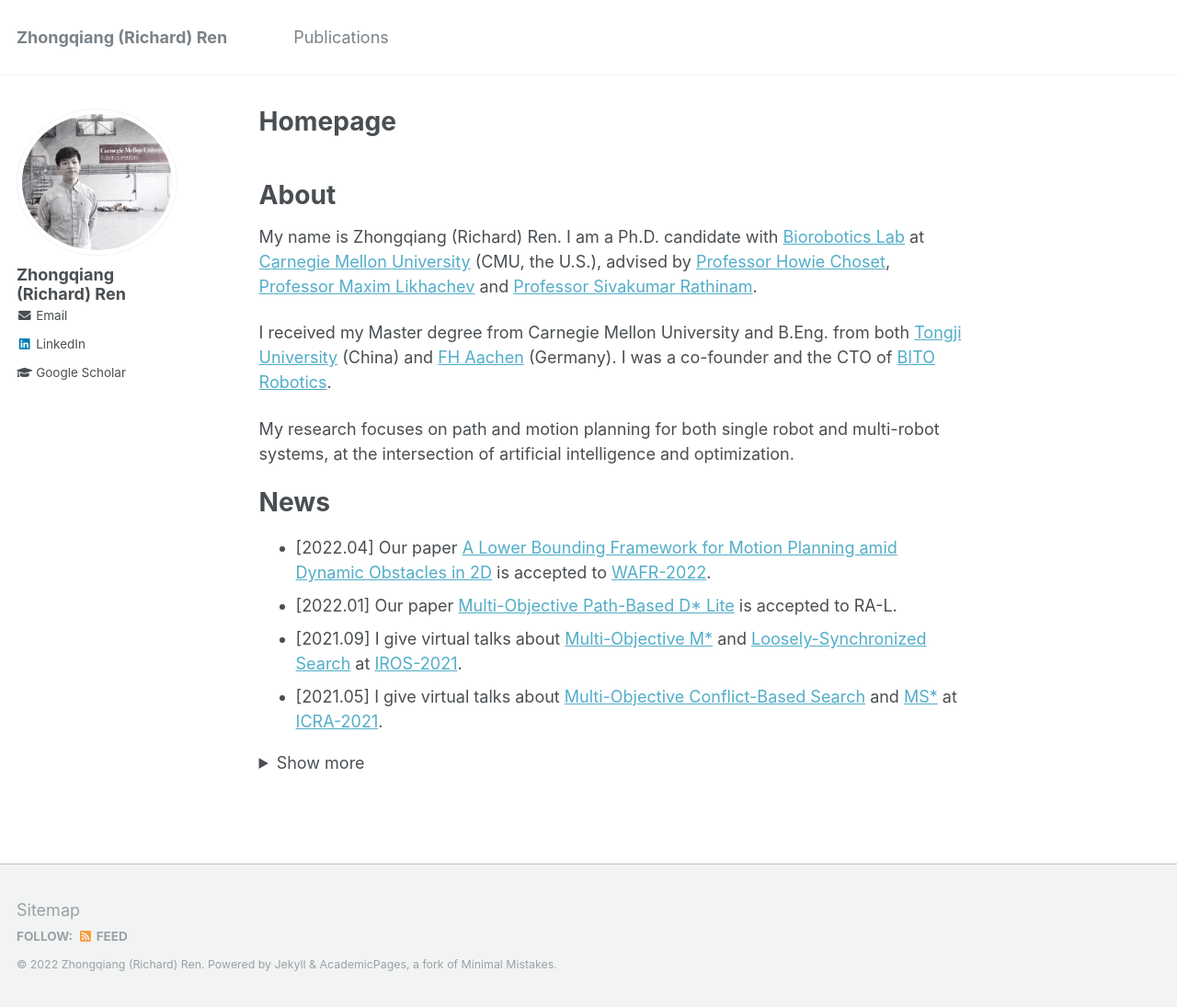
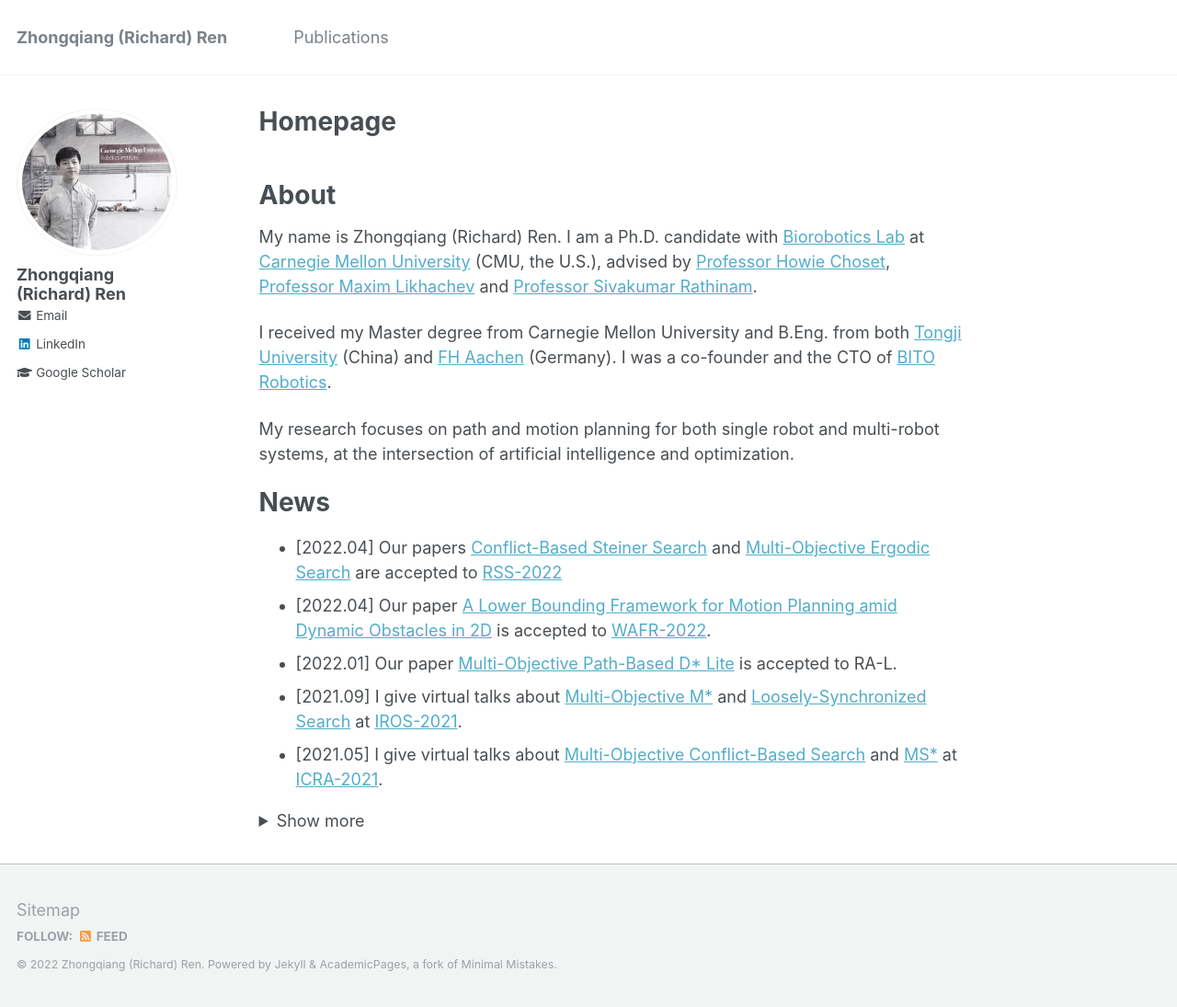
Before and after one commit to wonderren/wonderren.github.io, a Jekyll site: the page built from _pages/about.md, in a window 1280 px wide and 1095 px high. Shown: the whole window at 92% size. Built offline with Jekyll 4.4.1, drawn with Linux system fonts in a browser that asks for light colours.

Commit message:
add RSS news

```diff
--- a/_pages/about.md
+++ b/_pages/about.md
@@ -32,6 +32,7 @@ My research focuses on path and motion planning for both single robot and multi-
 
 News
 ======
+* \[2022.04\] Our papers [Conflict-Based Steiner Search](http://www.roboticsproceedings.org/rss18/p058.pdf) and [Multi-Objective Ergodic Search](http://www.roboticsproceedings.org/rss18/p052.pdf) are accepted to [RSS-2022](https://roboticsconference.org/)
 * \[2022.04\] Our paper [A Lower Bounding Framework for Motion Planning amid Dynamic Obstacles in 2D](https://arxiv.org/pdf/2202.07409.pdf) is accepted to [WAFR-2022](https://wafr2022.github.io/).
 * \[2022.01\] Our paper [Multi-Objective Path-Based D* Lite](https://ieeexplore.ieee.org/abstract/document/9697421) is accepted to RA-L.
 * \[2021.09\] I give virtual talks about [Multi-Objective M*](https://www.youtube.com/watch?v=pfeBNvOqzvE) and [Loosely-Synchronized Search](https://www.youtube.com/watch?v=u0WSXr3yjhc&t=2s) at [IROS-2021](https://www.iros2021.org/).
```
